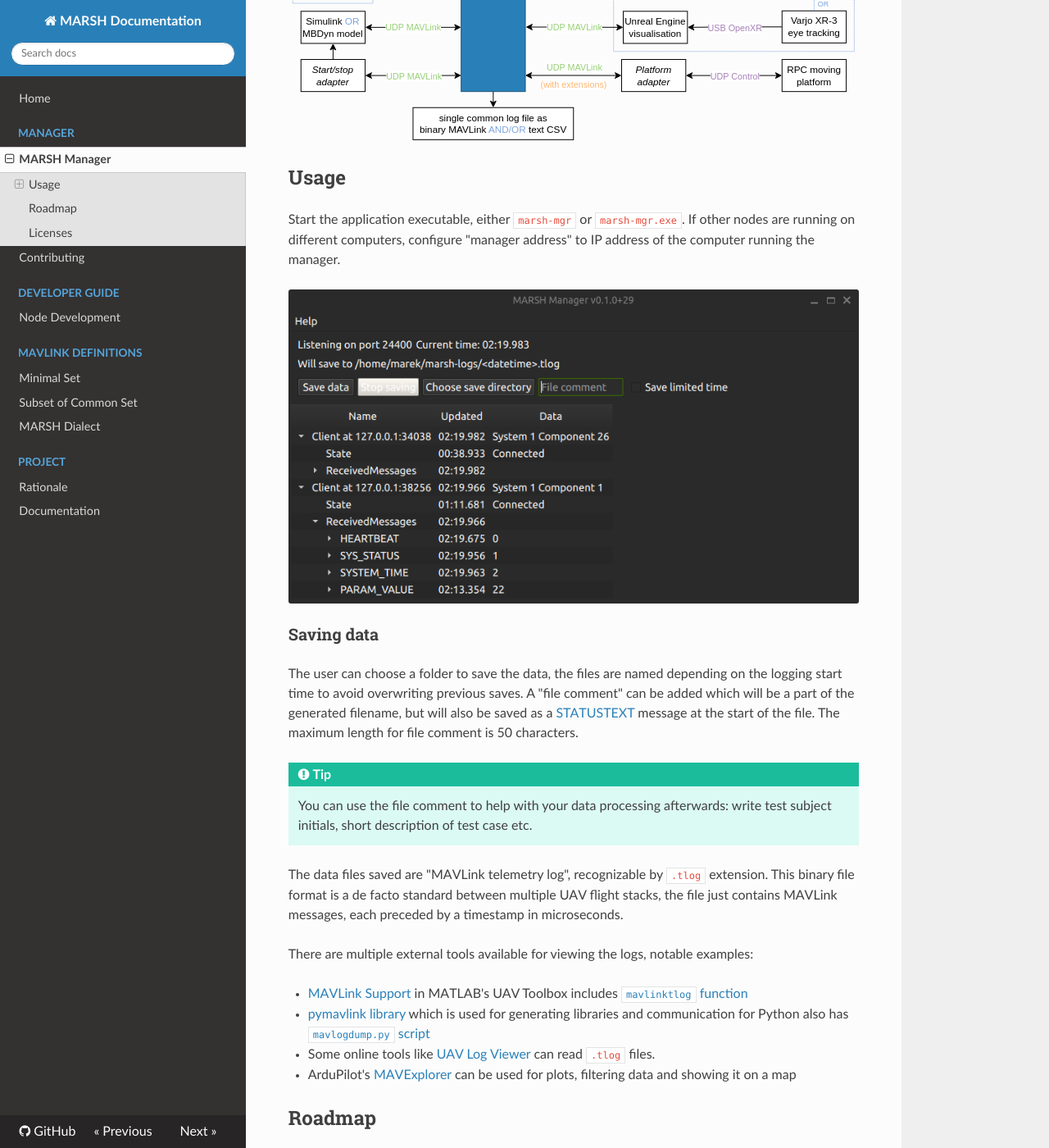
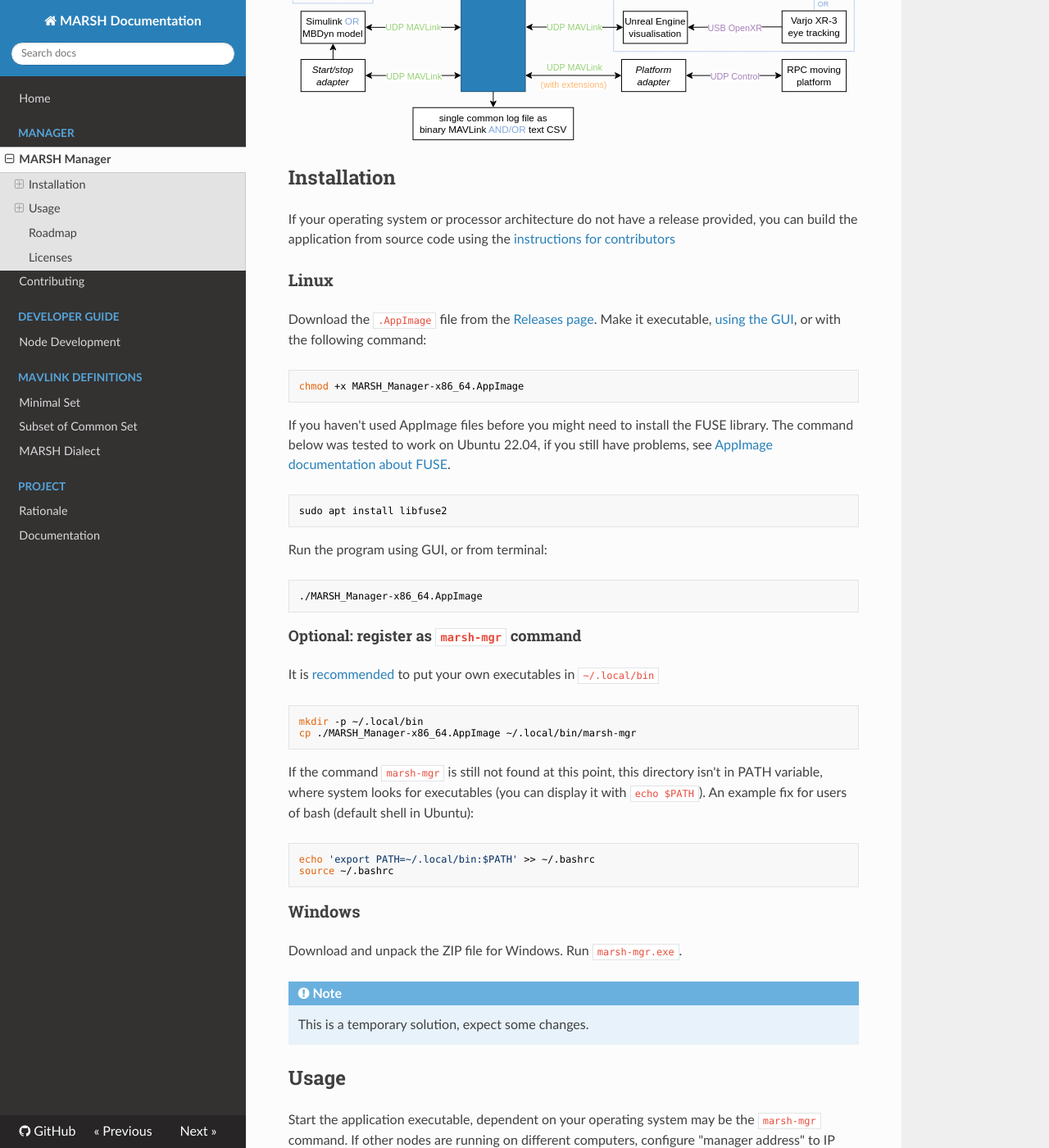
Before and after one commit to marsh-sim/marsh-docs, an MkDocs documentation site: the page built from docs/manager/README.md, in a window 1280 px wide and 1400 px high, scrolled down 613 px. Shown: the whole window at 82% size. Built offline with MkDocs 1.6.1, drawn with Linux system fonts in a browser that asks for light colours; nearby versions of some CDN libraries; some of the changed text lies outside the part shown.

Commit message:
Add manager installation instructions

````diff
--- a/docs/manager/README.md
+++ b/docs/manager/README.md
@@ -10,9 +10,60 @@
 
 ![diagram showing MARSH Manager as central element of the simulator](./simulator_variants_manager.svg)
 
+## Installation
+
+If your operating system or processor architecture do not have a release provided, you can build the application from source code using the [instructions for contributors](./contributing.md)
+
+### Linux
+
+Download the `.AppImage` file from the [Releases page](https://github.com/marsh-sim/marsh-manager/releases).
+Make it executable, [using the GUI](https://docs.appimage.org/introduction/quickstart.html#using-the-gui), or with the following command:
+
+```bash
+chmod +x MARSH_Manager-x86_64.AppImage
+```
+
+If you haven't used AppImage files before you might need to install the FUSE library.
+The command below was tested to work on Ubuntu 22.04, if you still have problems, see [AppImage documentation about FUSE](https://docs.appimage.org/user-guide/troubleshooting/fuse.html).
+
+```bash
+sudo apt install libfuse2
+```
+
+Run the program using GUI, or from terminal:
+
+```bash
+./MARSH_Manager-x86_64.AppImage
+```
+
+#### Optional: register as `marsh-mgr` command
+
+It is [recommended](https://specifications.freedesktop.org/basedir-spec/basedir-spec-latest.html#variables) to put your own executables in `~/.local/bin`
+
+```bash
+mkdir -p ~/.local/bin
+cp ./MARSH_Manager-x86_64.AppImage ~/.local/bin/marsh-mgr
+```
+
+If the command `marsh-mgr` is still not found at this point, this directory isn't in PATH variable, where system looks for executables (you can display it with `echo $PATH`).
+An example fix for users of bash (default shell in Ubuntu):
+
+```bash
+echo 'export PATH=~/.local/bin:$PATH' >> ~/.bashrc
+source ~/.bashrc
+```
+
+### Windows
+
+Download and unpack the ZIP file for Windows.
+Run `marsh-mgr.exe`.
+
+!!! note
+    This is a temporary solution, expect some changes.
+
 ## Usage
 
-Start the application executable, either `marsh-mgr` or `marsh-mgr.exe`.
+Start the application executable, dependent on your operating system may be the `marsh-mgr` command.
 If other nodes are running on different computers, configure "manager address" to IP address of the computer running the manager.
 
 ![screenshot of MARSH Manager window](main_window.png)
@@ -45,6 +96,9 @@
     - Showing parameters in Network View with a possibility to edit the values
     - *Maybe later:* parameter descriptions with [Component Metadata Protocol](https://mavlink.io/en/services/component_information.html)
     - *Maybe later:* setting parameters of multiple components based on test matrix
+- Distribution:
+    - Automated builds and releases on GitHub
+    - Windows installer with `windeployqt`
 - Using full message definitions:
     - Displaying units of message fields
         - Displaying angular values sent as radians also as degrees
````
